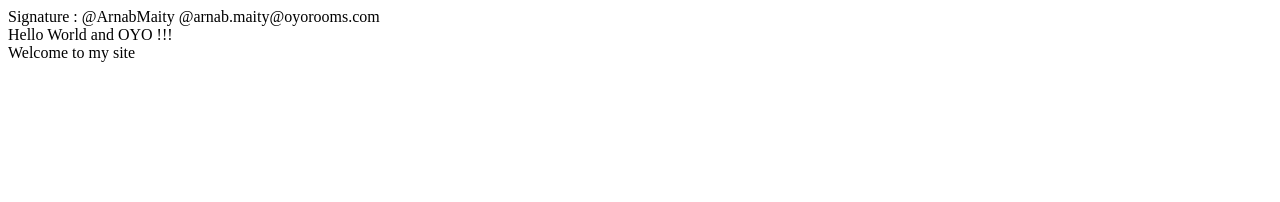
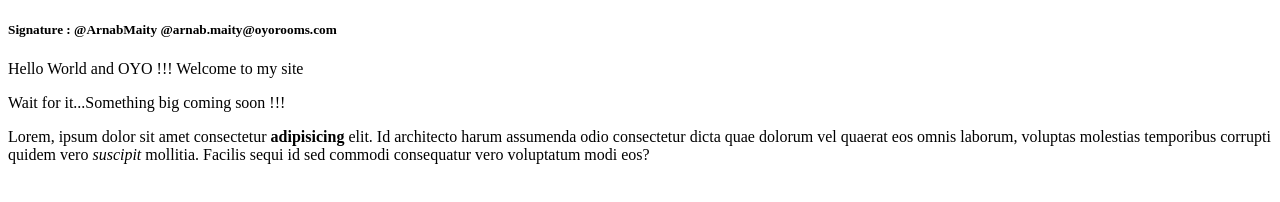
Before and after one commit to arnabmaity/Complete_Web_Dev_course, a plain HTML site: page Complete Web dev bootcamp/index.html in a window 1280 px wide. Drawn offline with Linux system fonts and the light colour scheme.

Commit message:
added some tags

```diff
--- a/Complete Web dev bootcamp/index.html
+++ b/Complete Web dev bootcamp/index.html
@@ -6,17 +6,21 @@
     <meta name="keywords" content="html, web development">
     <meta name="robots" content="INDEX, FOLLOW">
     <title>First Webpage in OYO</title>
-    Signature : @ArnabMaity @arnab.maity@oyorooms.com
+
     <!-- This is how you include external css/links -->
     <link rel="stylesheet" href="index.css">
     <!-- This is how you include external javascript -->
     <script src="index.js"></script>
 </head>
 <body>
-    <br>
+    <h5>Signature : @ArnabMaity @arnab.maity@oyorooms.com</h5>
+    <p>
     Hello World and OYO !!!
-    <br>
     Welcome to my site
-    <br>
+    </p>
+    <p>Wait for it...Something big coming soon !!!</p>
+    <!-- This is how Lorem is used.. It automatically inserts whatever word count is given -->
+    <!-- Just type Lorem4.. It will automatically insert 4 words -->
+    <p>Lorem, ipsum dolor sit amet consectetur <strong>adipisicing</strong>  elit. Id architecto harum assumenda odio consectetur dicta quae dolorum vel quaerat eos omnis laborum, voluptas molestias temporibus corrupti quidem vero <em>suscipit</em>  mollitia. Facilis sequi id sed commodi consequatur vero voluptatum modi eos?</p>
 </body>
 </html>
```
